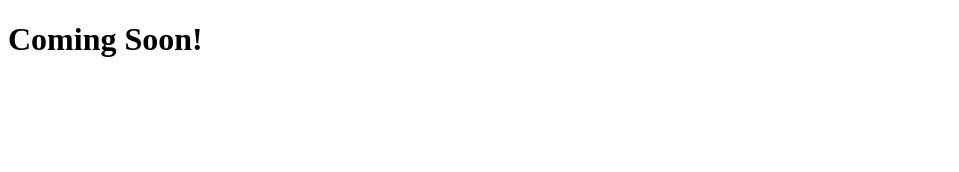
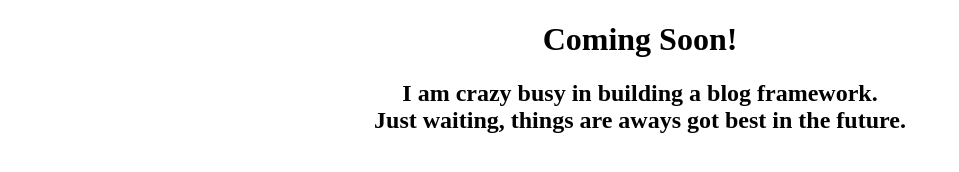
Before and after one commit to vqun/vqun.github.io, a plain HTML site: page index.html in a window 1280 px wide. Shown: the whole page, without its empty margins (0-959 px from the left). Drawn offline with Linux system fonts and the light colour scheme.

Commit message:
just update the index.html

```diff
--- a/index.html
+++ b/index.html
@@ -5,6 +5,13 @@
 	<title>WqZeng</title>
 </head>
 <body>
-	<h1>Coming Soon!</h1>
+	<div style="text-align:center;">
+		<h1>Coming Soon!</h1>
+		<h2>
+			I am crazy busy in building a blog framework.
+			<br />
+			Just waiting, things are aways got best in the future.
+		</h2>
+	</div>
 </body>
 </html>
```
